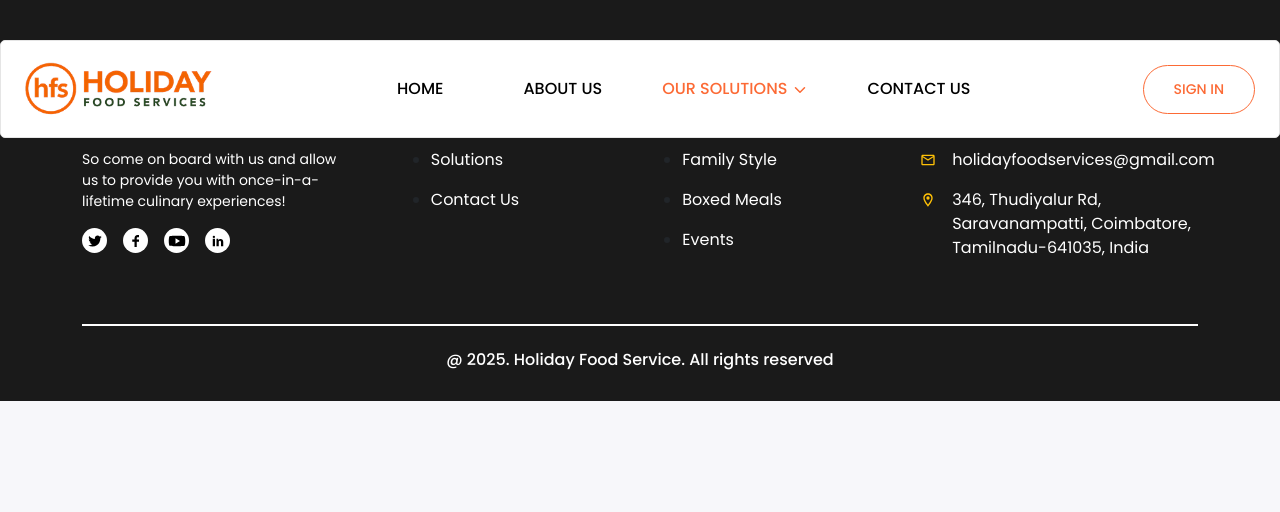
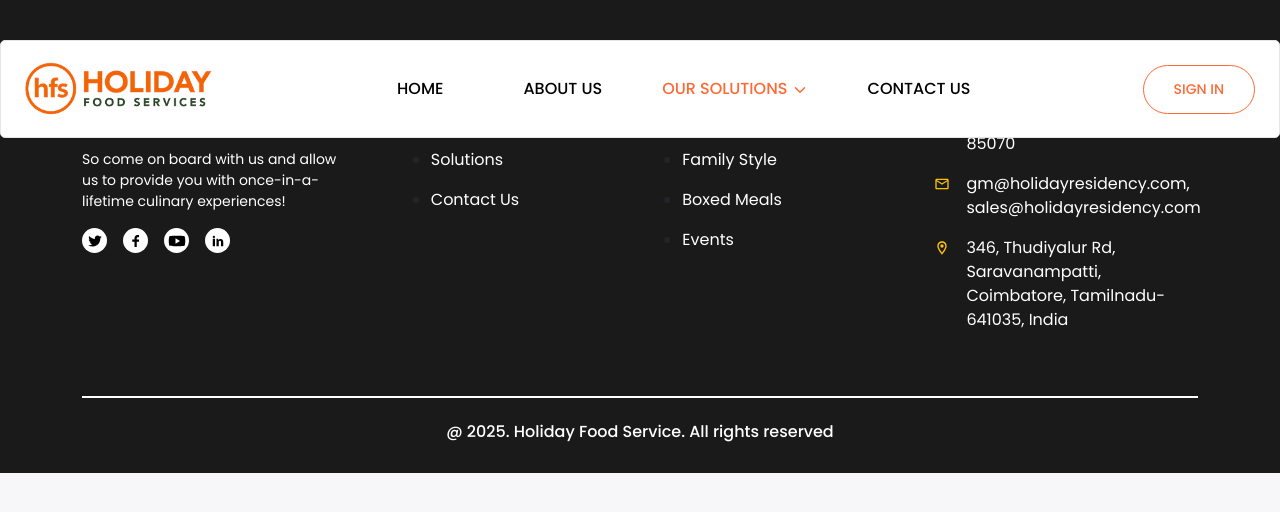
Before and after one commit to Rishi-077/holiday-food-service-local-git, a React (Vite) app: page /solution in a window 1280 px wide. Shown: the top 512 px of the page. Built offline with nearby package versions, Linux system fonts and the light colour scheme; a web font is replaced by a local one.

Commit message:
page component updated

```diff
--- a/src/pages/landing/contact/contact-details/contact-details.jsx
+++ b/src/pages/landing/contact/contact-details/contact-details.jsx
@@ -25,7 +25,10 @@ function ContactDetails() {
                       </span>
                       Phone
                     </h6>
-                    <p className="fs-14 fw-400 dark-text">(0422) 123-4567</p>
+                    <p className="fs-14 fw-400 dark-text">
+                      {" "}
+                      +91 96299 95000, 73977 85070
+                    </p>
                   </div>
 
                   <div>
@@ -36,7 +39,7 @@ function ContactDetails() {
                       Email
                     </h6>
                     <p className="fs-14 fw-400 dark-text">
-                      hello@coimbatorecaters.com
+                      gm@holidayresidency.com, sales@holidayresidency.com
                     </p>
                   </div>
 
@@ -48,7 +51,8 @@ function ContactDetails() {
                       Location
                     </h6>
                     <p className="fs-14 fw-400 dark-text">
-                      Coimbatore, Tamil Nadu, India
+                      346, Thudiyalur Rd, Saravanampatti, Coimbatore,
+                      Tamilnadu-641035, India
                     </p>
                   </div>
                 </div>
--- a/src/pages/landing/layouts/footer/footer.jsx
+++ b/src/pages/landing/layouts/footer/footer.jsx
@@ -134,7 +134,7 @@ function Footer() {
               <div className="col-lg-3 col-12 d-flex justify-content-lg-center mt-lg-0 mt-4">
                 <div>
                   <div>
-                    <h4 className="white-text mb-1">Solutions</h4>
+                    <h4 className="white-text mb-1">Contacts</h4>
                     <div className={styles.horizontal_line}></div>
                   </div>
                   <ul className="ms-0 ps-0 mt-4">
@@ -149,16 +149,31 @@ function Footer() {
                         +91 96299 95000, 73977 85070
                       </a>
                     </li>
-                    <li className="list-remove mb-3 d-flex align-items-start">
+                    <li className="list-remove mb-3 d-flex align-items-start justify-content-start">
                       <div>
                         <MdOutlineMailOutline className="text-warning me-3" />
                       </div>
-                      <a
-                        href="#"
-                        className={`fs-16 fw-400 underline-remove ${styles.footer_link}`}
-                      >
-                        holidayfoodservices@gmail.com
-                      </a>
+                      <div>
+                        <div>
+                          <a
+                            href="#"
+                            className={`fs-16 fw-400 underline-remove ${styles.footer_link}`}
+                          >
+                            gm@holidayresidency.com
+                          </a>
+                          <span className="white-text">,</span>
+                          {"\u00A0 "}
+                        </div>
+
+                        <div>
+                          <a
+                            href="#"
+                            className={`fs-16 fw-400 underline-remove ${styles.footer_link}`}
+                          >
+                            sales@holidayresidency.com
+                          </a>
+                        </div>
+                      </div>
                     </li>
                     <li className="list-remove mb-3 d-flex align-items-start">
                       <div>
--- a/src/pages/landing/solution/boxed-meal/about/about.jsx
+++ b/src/pages/landing/solution/boxed-meal/about/about.jsx
@@ -10,7 +10,7 @@ function About() {
           <div className="row">
             <div className="col-lg-6 position-relative">
               <div className={`${styles.about_img_div}`}>
-                <img src={images.about_mission} alt="img" />
+                <img src={images.boxed_sol} alt="img" />
               </div>
             </div>
             <div className="col-lg-6 mt-lg-0 mt-4">
--- a/src/pages/landing/solution/employee-snacks/about/about.jsx
+++ b/src/pages/landing/solution/employee-snacks/about/about.jsx
@@ -10,7 +10,7 @@ function About() {
           <div className="row">
             <div className="col-lg-6 position-relative">
               <div className={`${styles.about_img_div}`}>
-                <img src={images.about_mission} alt="img" />
+                <img src={images.snack_sol} alt="img" />
               </div>
             </div>
             <div className="col-lg-6 mt-lg-0 mt-4">
--- a/src/pages/landing/solution/event-caters/about/about.jsx
+++ b/src/pages/landing/solution/event-caters/about/about.jsx
@@ -10,7 +10,7 @@ function About() {
           <div className="row">
             <div className="col-lg-6 position-relative">
               <div className={`${styles.about_img_div}`}>
-                <img src={images.about_mission} alt="img" />
+                <img src={images.event_sol} alt="img" />
               </div>
             </div>
             <div className="col-lg-6 mt-lg-0 mt-4">
--- a/src/pages/landing/solution/event-caters/event-cates.jsx
+++ b/src/pages/landing/solution/event-caters/event-cates.jsx
@@ -1,4 +1,4 @@
-import About from "../boxed-meal/about/about";
+import About from "./about/about";
 import Banner from "./banner/banner";
 import Content from "./content/content";
 
--- a/src/pages/landing/solution/family-style-catering/about/about.jsx
+++ b/src/pages/landing/solution/family-style-catering/about/about.jsx
@@ -10,7 +10,7 @@ function About() {
           <div className="row">
             <div className="col-lg-6 position-relative">
               <div className={`${styles.about_img_div}`}>
-                <img src={images.about_mission} alt="img" />
+                <img src={images.family_sol} alt="img" />
               </div>
             </div>
             <div className="col-lg-6 mt-lg-0 mt-4">
```
